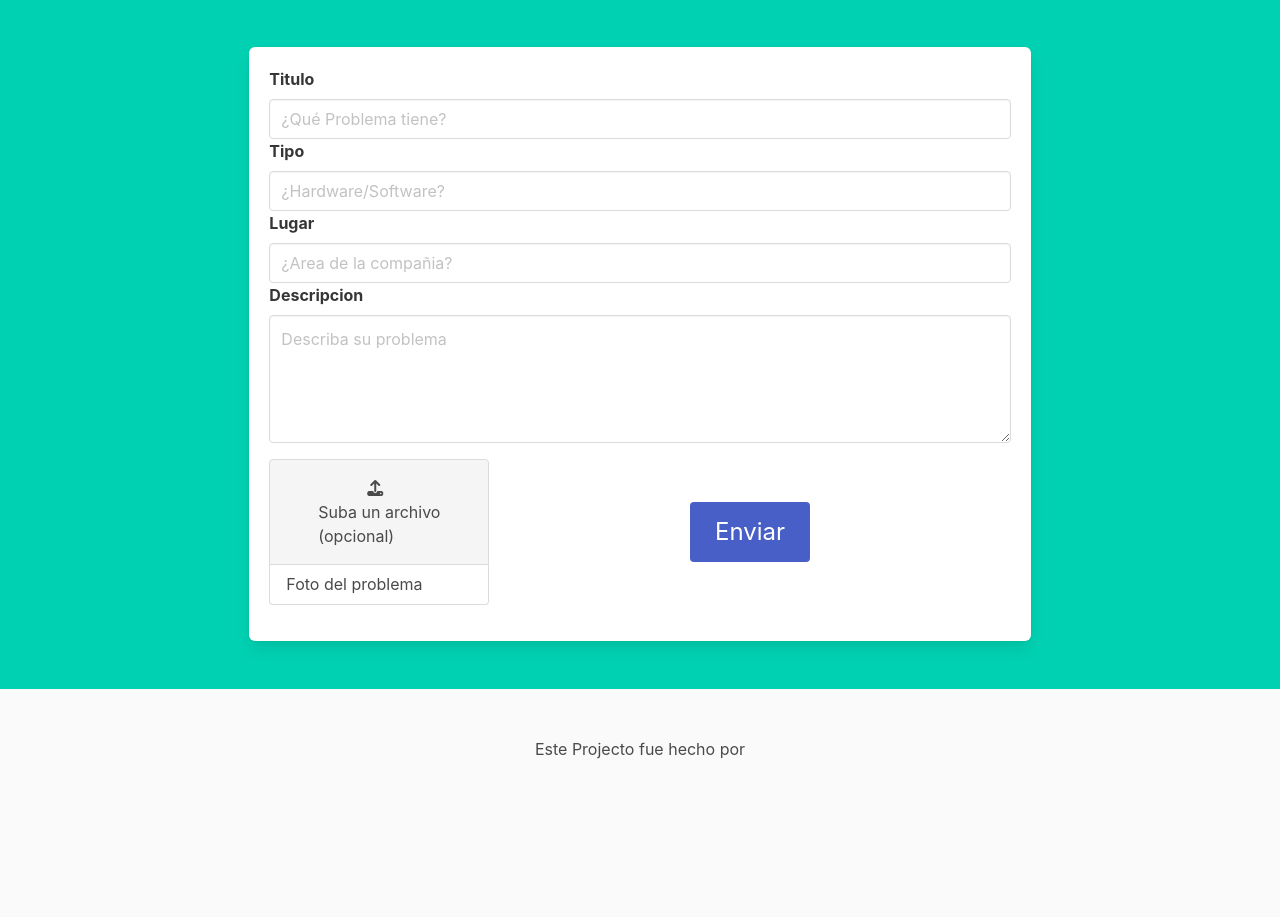
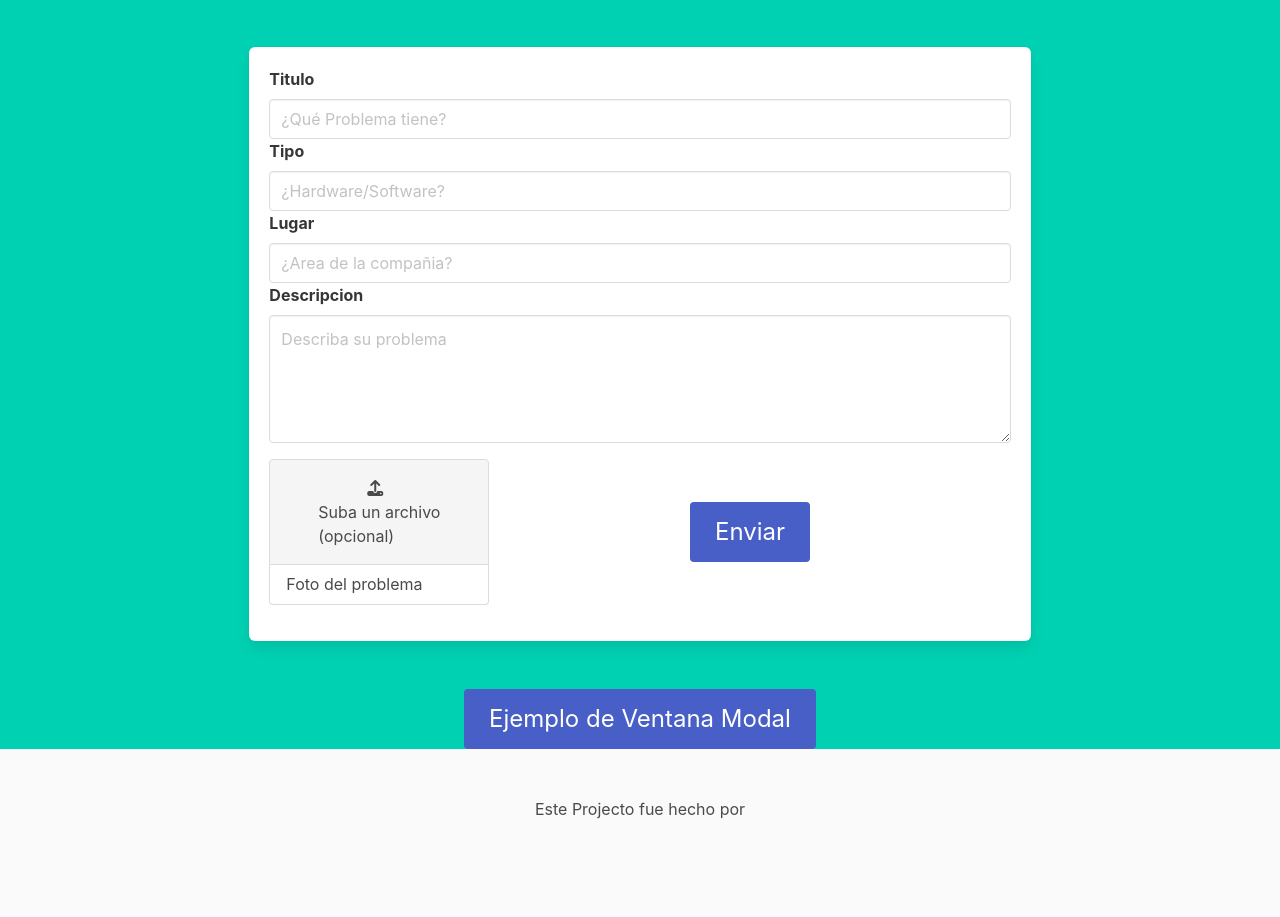
Before and after one commit to Joshua-Enrico/HelpDesk, a Flask app: template bulmatemplates/templates/registra_ticket.html in a window 1280 px wide. Shown: the part 112-1029 px from the top of the page. Before the commit the page ends 871 px from the top, so only its background shows below. Run offline with Flask 2, Linux system fonts and the light colour scheme; the template is opened without the code that fills it, so the values that code supplies are empty; some libraries are stand-ins or nearby versions.

Commit message:
[UPDATE] fixing layout

```diff
--- a/bulmatemplates/templates/dashboard.html
+++ b/bulmatemplates/templates/dashboard.html
@@ -5,12 +5,12 @@
 <link rel="stylesheet" href="{{ url_for('static', filename='css/hidde_button.css') }}">
 {% endblock %}
 
-{% block title %}Registrar Usuario{% endblock %}
+{% block title %}Tickets{% endblock %}
 
 {% block header %}
 <div class="hero">
   <p class="panel-heading ">
-    Usuarios
+    Tickets
   </p>
 </div>
 {% endblock %}
--- a/bulmatemplates/templates/registra_ticket.html
+++ b/bulmatemplates/templates/registra_ticket.html
@@ -60,10 +60,30 @@
     </div>
 
   </div>
+  <button class="button is-large is-link m-auto" id="this_window">Ejemplo de Ventana Modal</button>
 </section>
+
+<!-- Ejemplo de ventana Modal -->
+<div class="modal">
+  <div class="modal-background"></div>
+  <div class="modal-card">
+    <header class="modal-card-head">
+      <p class="modal-card-title">Modal title</p>
+      <button class="delete" aria-label="close"></button>
+    </header>
+    <section class="modal-card-body">
+      <!-- Content ... -->
+      Contenido
+    </section>
+    <footer class="modal-card-foot">
+      <button class="button is-success">Save changes</button>
+      <button class="button">Cancel</button>
+    </footer>
+  </div>
+</div>
 
 {% endblock %}
 
 {% block jsimport %}
-
+<script src="{{ url_for('static', filename='js/modal.js') }}"></script>
 {% endblock %}
```
Also changed, not shown: bulmatemplates/templates/index.html (+19 -8 lines).
